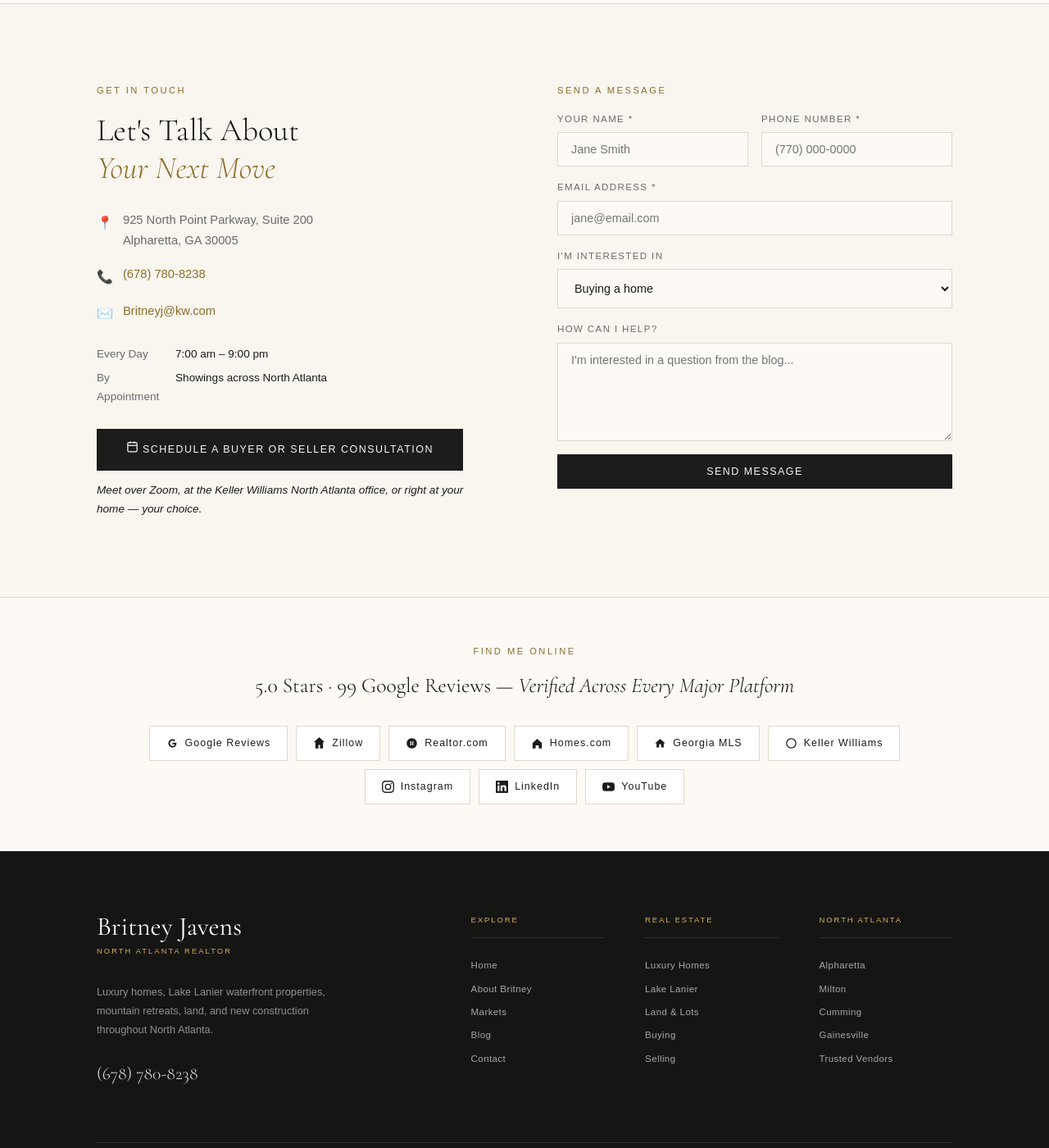
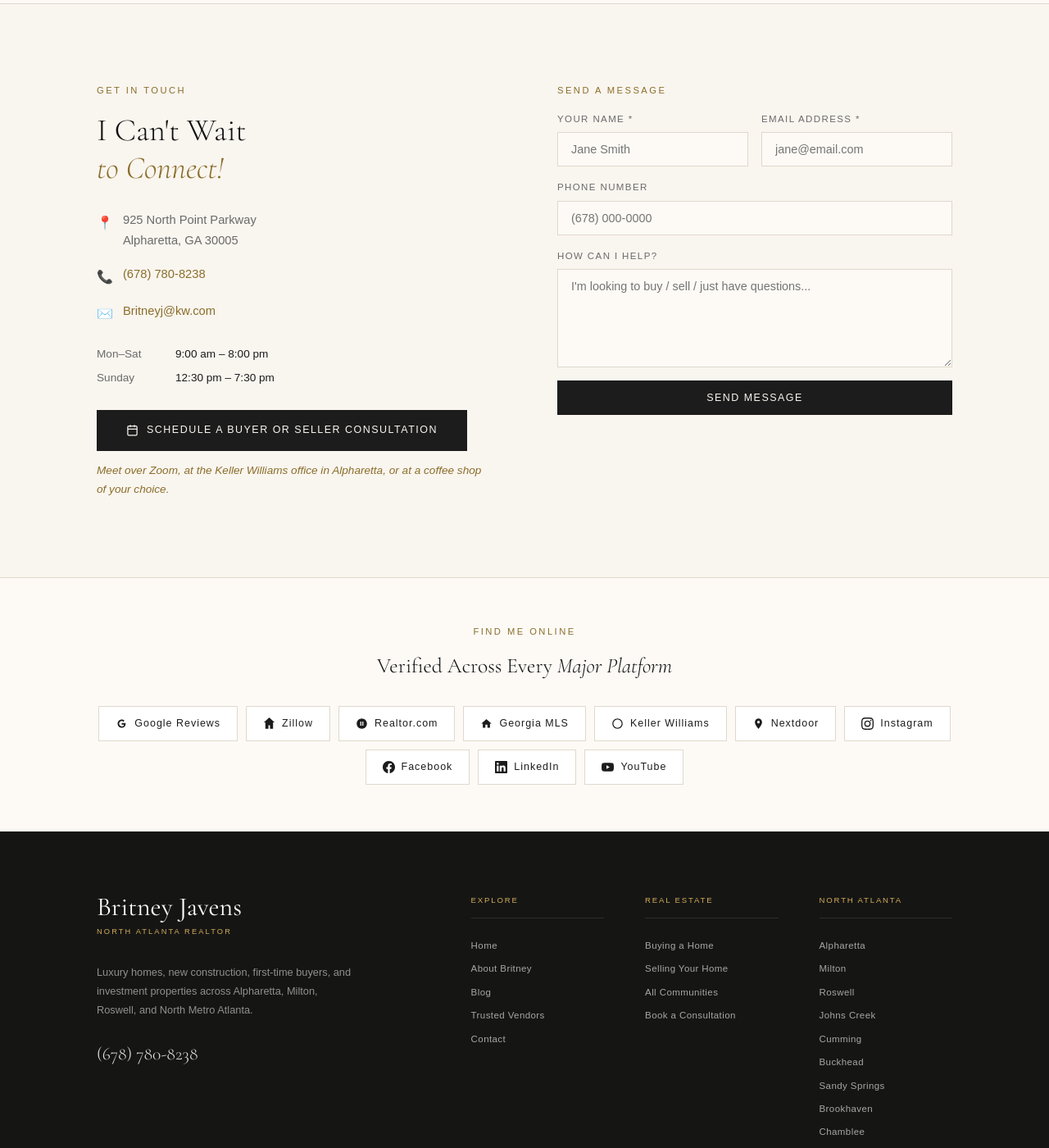
Before and after one commit to Westyn3/britney-javens-realtor, a Jekyll site: the page built from blog.html, in a window 1280 px wide and 1400 px high, scrolled down 4411 px. Shown: the whole window at 82% size. Built offline with Jekyll 4.4.1, drawn with Linux system fonts in a browser that asks for light colours; some of the changed text lies outside the part shown.

Commit message:
Revise blog.html for SEO and navigation updates
Updated meta descriptions and footer content for improved clarity and SEO. Adjusted navigation links and contact details.

```diff
--- a/blog.html
+++ b/blog.html
@@ -31,15 +31,15 @@
   <meta property="og:type" content="website" />
   <meta property="og:site_name" content="North Atlanta Realtor — Britney Javens" />
   <meta property="og:title" content="North Atlanta Real Estate Blog | Britney Javens, Realtor" />
-  <meta property="og:description" content="Straight talk from Realtor Britney Javens: Lake Lanier dock permits & water depth, Milton vs. Alpharetta, perc tests & land, mountain cabins, luxury updates." />
+  <meta property="og:description" content="North Atlanta real estate market updates, home buying tips, and seller strategies for Alpharetta, Milton, Roswell, Johns Creek, Cumming and beyond from Realtor® Britney Javens." />
   <meta property="og:url" content="https://northatlantarealtor.homes/blog.html" />
   <meta property="og:image" content="https://northatlantarealtor.homes/og-image.jpg" />
   <meta property="og:image:width" content="1200" />
   <meta property="og:image:height" content="630" />
-  <meta property="og:image:alt" content="Britney Javens — Luxury, Lake Lanier & North Atlanta Realtor, Keller Williams" />
+  <meta property="og:image:alt" content="Britney Javens — North Atlanta Realtor, Keller Williams" />
   <meta name="twitter:card" content="summary_large_image" />
   <meta name="twitter:title" content="North Atlanta Real Estate Blog | Britney Javens, Realtor" />
-  <meta name="twitter:description" content="Straight talk from Realtor Britney Javens: Lake Lanier dock permits & water depth, Milton vs. Alpharetta, perc tests & land, mountain cabins, luxury updates." />
+  <meta name="twitter:description" content="North Atlanta real estate market updates, home buying tips, and seller strategies for Alpharetta, Milton, Roswell, Johns Creek, Cumming and beyond from Realtor® Britney Javens." />
   <meta name="twitter:image" content="https://northatlantarealtor.homes/og-image.jpg" />
   <meta name="geo.region" content="US-GA" />
   <meta name="geo.placename" content="Alpharetta, Georgia" />
@@ -64,7 +64,7 @@
 <nav id="main-nav">
   <a href="index.html" class="nav-logo">Britney Javens<span>North Atlanta Realtor</span></a>
   <ul class="nav-links">
-    <li><a href="index.html">Home</a></li>
+    <li><a href="index.html" class="active">Home</a></li>
     <li class="nav-dropdown">
       <a href="about.html">About <span class="caret">▾</span></a>
       <div class="nav-dropdown-menu">
@@ -91,7 +91,7 @@
       </div>
     </li>
     <li><a href="trusted-vendors.html">Trusted Vendors</a></li>
-    <li><a href="blog.html" class="active">Blog</a></li>
+    <li><a href="blog.html">Blog</a></li>
     <li><a href="contact.html" class="nav-cta">Contact Me</a></li>
   </ul>
   <button class="nav-hamburger" id="hamburger" aria-label="Menu">
@@ -119,8 +119,6 @@
     <a href="norcross.html">Norcross</a>
     <a href="duluth.html">Duluth</a>
   </div>
-  <a href="luxury-homes.html">Luxury Homes</a>
-  <a href="land-lots.html">Land &amp; Lots</a>
   <a href="trusted-vendors.html">Trusted Vendors</a>
   <a href="blog.html">Blog</a>
   <a href="contact.html">Contact Me</a>
@@ -157,100 +155,62 @@
 <!-- ═══════════ FOOTER — on every page ═══════════ -->
 
 <!-- 1. Get In Touch -->
-<div class="footer-contact" id="contact">
+<div class="footer-contact">
   <div class="container">
     <div class="contact-info-col">
       <p class="section-label">Get In Touch</p>
-      <h2>Let's Talk About<br><em>Your Next Move</em></h2>
-      <div class="contact-detail">
-        <span class="icon">📍</span>
-        <p>925 North Point Parkway, Suite 200<br>Alpharetta, GA 30005</p>
+      <h2>I Can't Wait<br><em>to Connect!</em></h2>
+      <div class="contact-detail"><span class="icon">📍</span><p>925 North Point Parkway<br>Alpharetta, GA 30005</p></div>
+      <div class="contact-detail"><span class="icon">📞</span><p><a href="tel:6787808238">(678) 780-8238</a></p></div>
+      <div class="contact-detail"><span class="icon">✉️</span><p><a href="mailto:Britneyj@kw.com">Britneyj@kw.com</a></p></div>
+      <div class="hours-grid" style="margin-top:24px;">
+        <span class="day">Mon–Sat</span><span class="time">9:00 am – 8:00 pm</span>
+        <span class="day">Sunday</span><span class="time">12:30 pm – 7:30 pm</span>
       </div>
-      <div class="contact-detail">
-        <span class="icon">📞</span>
-        <p><a href="tel:6787808238">(678) 780-8238</a></p>
-      </div>
-      <div class="contact-detail">
-        <span class="icon">✉️</span>
-        <p><a href="mailto:Britneyj@kw.com">Britneyj@kw.com</a></p>
-      </div>
-      <div class="hours-grid" style="margin-top:24px;">
-        <span class="day">Every Day</span><span class="time">7:00 am – 9:00 pm</span>
-        <span class="day">By Appointment</span><span class="time">Showings across North Atlanta</span>
-      </div>
-      <a href="https://calendly.com/britneysellsatl/" target="_blank" rel="noopener" class="btn-primary" style="margin-top:28px;gap:10px;">
+      <a href="https://calendly.com/britneysellsatl/" target="_blank" rel="noopener" class="btn-primary" style="margin-top:28px;display:inline-flex;align-items:center;gap:10px;">
         <svg width="15" height="15" viewBox="0 0 24 24" fill="none" stroke="currentColor" stroke-width="2" style="flex-shrink:0;"><rect x="3" y="4" width="18" height="18" rx="2"/><line x1="16" y1="2" x2="16" y2="6"/><line x1="8" y1="2" x2="8" y2="6"/><line x1="3" y1="10" x2="21" y2="10"/></svg>
         Schedule a Buyer or Seller Consultation
       </a>
-      <p style="margin-top:12px;font-size:0.85rem;color:var(--gold-dark);font-style:italic;">Meet over Zoom, at the Keller Williams North Atlanta office, or right at your home &mdash; your choice.</p>
+      <p style="margin-top:12px;font-size:0.85rem;color:var(--gold-text);font-style:italic;">Meet over Zoom, at the Keller Williams office in Alpharetta, or at a coffee shop of your choice.</p>
     </div>
     <div>
       <p class="section-label">Send a Message</p>
       <div id="form-success" class="form-success">Thanks! I'll be in touch soon. 🏡</div>
       <form class="contact-form" id="contact-form" action="https://formspree.io/f/xjglzlno" method="POST">
         <div class="form-row">
-          <div class="form-group">
-            <label for="name">Your Name *</label>
-            <input type="text" id="name" name="name" required placeholder="Jane Smith" />
+          <div class="form-group"><label for="name">Your Name *</label><input type="text" id="name" name="name" required placeholder="Jane Smith" /></div>
+          <div class="form-group"><label for="email">Email Address *</label><input type="email" id="email" name="email" required placeholder="jane@email.com" /></div>
         </div>
-          <div class="form-group">
-            <label for="phone">Phone Number *</label>
-            <input type="tel" id="phone" name="phone" required placeholder="(770) 000-0000" />
-          </div>
-        </div>
-        <div class="form-group">
-          <label for="email">Email Address *</label>
-          <input type="email" id="email" name="email" required placeholder="jane@email.com" />
-        </div>
-        <div class="form-group">
-          <label for="interest">I'm interested in</label>
-          <select id="interest" name="interest" style="width:100%;padding:14px 16px;border:1px solid var(--border);background:var(--warm-white);font-family:var(--sans);font-size:0.9rem;color:var(--ink);">
-            <option value="Buying a home">Buying a home</option>
-            <option value="Selling my home">Selling my home</option>
-            <option value="North Atlanta relocation">North Atlanta relocation</option>
-            <option value="Luxury home">Luxury home</option>
-            <option value="Investment property">Investment property</option>
-            <option value="New construction">New construction</option>
-            <option value="Relocating to North Atlanta">Relocating to North Atlanta</option>
-            <option value="Something else">Something else</option>
-          </select>
-        </div>
-        <div class="form-group">
-          <label for="message">How can I help?</label>
-          <textarea id="message" name="message" placeholder="I'm interested in a question from the blog..."></textarea>
-        </div>
-        <input type="hidden" name="_subject" value="New lead from northatlantarealtor.homes" />
+        <div class="form-group"><label for="phone">Phone Number</label><input type="tel" id="phone" name="phone" placeholder="(678) 000-0000" /></div>
+        <div class="form-group"><label for="message">How can I help?</label><textarea id="message" name="message" placeholder="I'm looking to buy / sell / just have questions..."></textarea></div>
         <button type="submit" class="btn-primary">Send Message</button>
       </form>
     </div>
   </div>
 </div>
-
-<!-- 2. Find Me Online -->
 <div class="footer-profiles">
   <div class="container">
     <p class="fp-label">Find Me Online</p>
-    <h3>5.0 Stars · 99 Google Reviews — <em>Verified Across Every Major Platform</em></h3>
+    <h3>Verified Across Every <em>Major Platform</em></h3>
     <div class="fp-links">
-      <a href="https://www.google.com/search?q=Britney+Hilliard+Realtor+-+Keller+Williams+North+Atlanta" target="_blank" rel="noopener"><svg width="15" height="15" viewBox="0 0 24 24" fill="currentColor"><path d="M12 11v2.8h4.6c-.2 1.2-1.4 3.5-4.6 3.5-2.8 0-5-2.3-5-5.2s2.2-5.2 5-5.2c1.6 0 2.6.7 3.2 1.3l2.2-2.1C16 4.8 14.2 4 12 4 7.6 4 4 7.6 4 12s3.6 8 8 8c4.6 0 7.7-3.2 7.7-7.8 0-.5-.1-.9-.1-1.3H12z"/></svg>Google Reviews</a>
-      <a href="https://www.zillow.com/profile/Britneyhilliard1" target="_blank" rel="noopener"><svg width="15" height="15" viewBox="0 0 24 24" fill="currentColor"><path d="M12 0L1.5 9.5h3V22h6v-7h3v7h6V9.5h3L12 0z"/></svg>Zillow</a>
-      <a href="https://www.realtor.com/realestateagents/5fedf42346d39e00112a7d43" target="_blank" rel="noopener"><svg width="15" height="15" viewBox="0 0 24 24" fill="currentColor"><path d="M12 2C6.48 2 2 6.48 2 12s4.48 10 10 10 10-4.48 10-10S17.52 2 12 2zm-1 14H9V8h2v8zm4 0h-2V8h2v8z"/></svg>Realtor.com</a>
-      <a href="https://www.homes.com/real-estate-agents/karen-hilliard/8vegeq2/" target="_blank" rel="noopener"><svg width="15" height="15" viewBox="0 0 24 24" fill="currentColor"><path d="M3 11l9-8 9 8v10a1 1 0 01-1 1h-5v-6H9v6H4a1 1 0 01-1-1z"/></svg>Homes.com</a>
-      <a href="https://www.georgiamls.com/real-estate-agents/HILLIARDKAR" target="_blank" rel="noopener"><svg width="15" height="15" viewBox="0 0 24 24" fill="currentColor"><path d="M10 20v-6h4v6h5v-8h3L12 3 2 12h3v8z"/></svg>Georgia MLS</a>
-      <a href="https://kw.com/agent/karen-hilliard/829485" target="_blank" rel="noopener"><svg width="15" height="15" viewBox="0 0 24 24" fill="currentColor"><path d="M12 2C6.48 2 2 6.48 2 12s4.48 10 10 10 10-4.48 10-10S17.52 2 12 2zm0 18c-4.41 0-8-3.59-8-8s3.59-8 8-8 8 3.59 8 8-3.59 8-8 8z"/></svg>Keller Williams</a>
-      <a href="https://www.instagram.com/thelegacyteam_/" target="_blank" rel="noopener"><svg width="15" height="15" viewBox="0 0 24 24" fill="currentColor"><path d="M12 2.2c3.2 0 3.6 0 4.8.1 3.3.1 4.8 1.7 4.9 4.9.1 1.3.1 1.6.1 4.8s0 3.6-.1 4.8c-.1 3.2-1.7 4.8-4.9 4.9-1.3.1-1.6.1-4.8.1s-3.6 0-4.8-.1c-3.3-.1-4.8-1.7-4.9-4.9-.1-1.3-.1-1.6-.1-4.8s0-3.6.1-4.8C2.4 4 4 2.4 7.2 2.3 8.4 2.2 8.8 2.2 12 2.2zM12 0C8.7 0 8.3 0 7.1.1 2.7.3.3 2.7.1 7.1 0 8.3 0 8.7 0 12s0 3.7.1 4.9c.2 4.4 2.6 6.8 7 7 1.2.1 1.6.1 4.9.1s3.7 0 4.9-.1c4.4-.2 6.8-2.6 7-7 .1-1.2.1-1.6.1-4.9s0-3.7-.1-4.9c-.2-4.4-2.6-6.8-7-7C15.7 0 15.3 0 12 0zm0 5.8a6.2 6.2 0 100 12.4 6.2 6.2 0 000-12.4zM12 16a4 4 0 110-8 4 4 0 010 8zm6.4-11.8a1.4 1.4 0 100 2.9 1.4 1.4 0 000-2.9z"/></svg>Instagram</a>
-      <a href="https://www.linkedin.com/in/karen-hilliard-realtor-085a55300/" target="_blank" rel="noopener"><svg width="15" height="15" viewBox="0 0 24 24" fill="currentColor"><path d="M20.447 20.452h-3.554v-5.569c0-1.328-.027-3.037-1.852-3.037-1.853 0-2.136 1.445-2.136 2.939v5.667H9.351V9h3.414v1.561h.046c.477-.9 1.637-1.85 3.37-1.85 3.601 0 4.267 2.37 4.267 5.455v6.286zM5.337 7.433a2.062 2.062 0 01-2.063-2.065 2.064 2.064 0 112.063 2.065zm1.782 13.019H3.555V9h3.564v11.452zM22.225 0H1.771C.792 0 0 .774 0 1.729v20.542C0 23.227.792 24 1.771 24h20.451C23.2 24 24 23.227 24 22.271V1.729C24 .774 23.2 0 22.222 0h.003z"/></svg>LinkedIn</a>
-      <a href="https://www.youtube.com/@BritneyHilliardRealtor" target="_blank" rel="noopener"><svg width="15" height="15" viewBox="0 0 24 24" fill="currentColor"><path d="M23.495 6.205a3.007 3.007 0 00-2.088-2.088c-1.87-.501-9.396-.501-9.396-.501s-7.507-.01-9.396.501A3.007 3.007 0 00.527 6.205a31.247 31.247 0 00-.522 5.805 31.247 31.247 0 00.522 5.783 3.007 3.007 0 002.088 2.088c1.868.502 9.396.502 9.396.502s7.506 0 9.396-.502a3.007 3.007 0 002.088-2.088 31.247 31.247 0 00.5-5.783 31.247 31.247 0 00-.5-5.805zM9.609 15.601V8.408l6.264 3.602z"/></svg>YouTube</a>
+      <a href="https://www.google.com/search?q=Britney+Javens+Realtor" target="_blank" rel="noopener"><svg width="15" height="15" viewBox="0 0 24 24" fill="currentColor"><path d="M12 11v2.8h4.6c-.2 1.2-1.4 3.5-4.6 3.5-2.8 0-5-2.3-5-5.2s2.2-5.2 5-5.2c1.6 0 2.6.7 3.2 1.3l2.2-2.1C16 4.8 14.2 4 12 4 7.6 4 4 7.6 4 12s3.6 8 8 8c4.6 0 7.7-3.2 7.7-7.8 0-.5-.1-.9-.1-1.3H12z"/></svg>Google Reviews</a>
+      <a href="https://www.zillow.com/profile/Britneysellsatl" target="_blank" rel="noopener"><svg width="15" height="15" viewBox="0 0 24 24" fill="currentColor"><path d="M12 0L1.5 9.5h3V22h6v-7h3v7h6V9.5h3L12 0z"/></svg>Zillow</a>
+      <a href="https://www.realtor.com/realestateagents/631116af437786b96006a407" target="_blank" rel="noopener"><svg width="15" height="15" viewBox="0 0 24 24" fill="currentColor"><path d="M12 2C6.48 2 2 6.48 2 12s4.48 10 10 10 10-4.48 10-10S17.52 2 12 2zm-1 14H9V8h2v8zm4 0h-2V8h2v8z"/></svg>Realtor.com</a>
+      <a href="https://www.georgiamls.com/real-estate-agents/JAVENSBRIT" target="_blank" rel="noopener"><svg width="15" height="15" viewBox="0 0 24 24" fill="currentColor"><path d="M10 20v-6h4v6h5v-8h3L12 3 2 12h3v8z"/></svg>Georgia MLS</a>
+      <a href="https://britneyj.kw.com/" target="_blank" rel="noopener"><svg width="15" height="15" viewBox="0 0 24 24" fill="currentColor"><path d="M12 2C6.48 2 2 6.48 2 12s4.48 10 10 10 10-4.48 10-10S17.52 2 12 2zm0 18c-4.41 0-8-3.59-8-8s3.59-8 8-8 8 3.59 8 8-3.59 8-8 8z"/></svg>Keller Williams</a>
+      <a href="https://nextdoor.com/pages/britney-javens-realtor-gainesville-ga/" target="_blank" rel="noopener"><svg width="15" height="15" viewBox="0 0 24 24" fill="currentColor"><path d="M12 2C8.13 2 5 5.13 5 9c0 5.25 7 13 7 13s7-7.75 7-13c0-3.87-3.13-7-7-7zm0 9.5c-1.38 0-2.5-1.12-2.5-2.5s1.12-2.5 2.5-2.5 2.5 1.12 2.5 2.5-1.12 2.5-2.5 2.5z"/></svg>Nextdoor</a>
+      <a href="https://www.instagram.com/britneysellsatl/" target="_blank" rel="noopener"><svg width="15" height="15" viewBox="0 0 24 24" fill="currentColor"><path d="M12 2.2c3.2 0 3.6 0 4.8.1 3.3.1 4.8 1.7 4.9 4.9.1 1.3.1 1.6.1 4.8s0 3.6-.1 4.8c-.1 3.2-1.7 4.8-4.9 4.9-1.3.1-1.6.1-4.8.1s-3.6 0-4.8-.1c-3.3-.1-4.8-1.7-4.9-4.9-.1-1.3-.1-1.6-.1-4.8s0-3.6.1-4.8C2.4 4 4 2.4 7.2 2.3 8.4 2.2 8.8 2.2 12 2.2zM12 0C8.7 0 8.3 0 7.1.1 2.7.3.3 2.7.1 7.1 0 8.3 0 8.7 0 12s0 3.7.1 4.9c.2 4.4 2.6 6.8 7 7 1.2.1 1.6.1 4.9.1s3.7 0 4.9-.1c4.4-.2 6.8-2.6 7-7 .1-1.2.1-1.6.1-4.9s0-3.7-.1-4.9c-.2-4.4-2.6-6.8-7-7C15.7 0 15.3 0 12 0zm0 5.8a6.2 6.2 0 100 12.4 6.2 6.2 0 000-12.4zM12 16a4 4 0 110-8 4 4 0 010 8zm6.4-11.8a1.4 1.4 0 100 2.9 1.4 1.4 0 000-2.9z"/></svg>Instagram</a>
+      <a href="https://www.facebook.com/Britneyj.kw" target="_blank" rel="noopener"><svg width="15" height="15" viewBox="0 0 24 24" fill="currentColor"><path d="M24 12.07C24 5.41 18.63 0 12 0S0 5.41 0 12.07C0 18.1 4.39 23.09 10.13 24v-8.44H7.08v-3.49h3.05V9.41c0-3.02 1.79-4.69 4.53-4.69 1.31 0 2.68.23 2.68.23v2.97h-1.51c-1.49 0-1.95.93-1.95 1.89v2.26h3.32l-.53 3.49h-2.79V24C19.61 23.09 24 18.1 24 12.07z"/></svg>Facebook</a>
+      <a href="https://www.linkedin.com/in/britneysellsatl/" target="_blank" rel="noopener"><svg width="15" height="15" viewBox="0 0 24 24" fill="currentColor"><path d="M20.447 20.452h-3.554v-5.569c0-1.328-.027-3.037-1.852-3.037-1.853 0-2.136 1.445-2.136 2.939v5.667H9.351V9h3.414v1.561h.046c.477-.9 1.637-1.85 3.37-1.85 3.601 0 4.267 2.37 4.267 5.455v6.286zM5.337 7.433a2.062 2.062 0 01-2.063-2.065 2.064 2.064 0 112.063 2.065zm1.782 13.019H3.555V9h3.564v11.452zM22.225 0H1.771C.792 0 0 .774 0 1.729v20.542C0 23.227.792 24 1.771 24h20.451C23.2 24 24 23.227 24 22.271V1.729C24 .774 23.2 0 22.222 0h.003z"/></svg>LinkedIn</a>
+      <a href="https://www.youtube.com/channel/UCke1YKJZoCyOI-bDyOpbhpg" target="_blank" rel="noopener"><svg width="15" height="15" viewBox="0 0 24 24" fill="currentColor"><path d="M23.495 6.205a3.007 3.007 0 00-2.088-2.088c-1.87-.501-9.396-.501-9.396-.501s-7.507-.01-9.396.501A3.007 3.007 0 00.527 6.205a31.247 31.247 0 00-.522 5.805 31.247 31.247 0 00.522 5.783 3.007 3.007 0 002.088 2.088c1.868.502 9.396.502 9.396.502s7.506 0 9.396-.502a3.007 3.007 0 002.088-2.088 31.247 31.247 0 00.5-5.783 31.247 31.247 0 00-.5-5.805zM9.609 15.601V8.408l6.264 3.602z"/></svg>YouTube</a>
     </div>
   </div>
 </div>
-
 <footer class="footer-bar">
   <div class="footer-bar-inner">
 
     <div class="footer-main">
 
-      <!-- BRAND -->
       <div class="footer-brand">
         <a href="index.html" class="footer-logo">
           Britney Javens
@@ -258,18 +218,16 @@
         </a>
 
         <p class="footer-brand-copy">
-          Luxury homes, Lake Lanier waterfront properties,
-          mountain retreats, land, and new construction
-          throughout North Atlanta.
+          Luxury homes, new construction, first-time buyers,
+          and investment properties across Alpharetta, Milton,
+          Roswell, and North Metro Atlanta.
         </p>
 
-        <a href="tel:6787808238" class="footer-phone">
+        <a href="tel:+16787808238" class="footer-phone">
           (678) 780-8238
         </a>
       </div>
 
-
-      <!-- NAVIGATION -->
       <div class="footer-menu">
 
         <div class="footer-menu-col">
@@ -277,37 +235,39 @@
 
           <a href="index.html">Home</a>
           <a href="about.html">About Britney</a>
-          <a href="market.html">Markets</a>
           <a href="blog.html">Blog</a>
-          <a href="#contact">Contact</a>
+          <a href="trusted-vendors.html">Trusted Vendors</a>
+          <a href="contact.html">Contact</a>
         </div>
-
 
         <div class="footer-menu-col">
           <p class="footer-menu-title">Real Estate</p>
 
-          <a href="luxury-homes.html">Luxury Homes</a>
-          <a href="lake-lanier.html">Lake Lanier</a>
-          <a href="land-lots.html">Land &amp; Lots</a>
-          <a href="buying.html">Buying</a>
-          <a href="selling.html">Selling</a>
+          <a href="buying.html">Buying a Home</a>
+          <a href="selling.html">Selling Your Home</a>
+          <a href="market.html">All Communities</a>
+          <a href="https://calendly.com/britneysellsatl/" target="_blank" rel="noopener">Book a Consultation</a>
         </div>
-
 
         <div class="footer-menu-col">
           <p class="footer-menu-title">North Atlanta</p>
 
           <a href="alpharetta.html">Alpharetta</a>
           <a href="milton.html">Milton</a>
+          <a href="roswell.html">Roswell</a>
+          <a href="johns-creek.html">Johns Creek</a>
           <a href="cumming.html">Cumming</a>
-          <a href="gainesville.html">Gainesville</a>
-          <a href="trusted-vendors.html">Trusted Vendors</a>
+          <a href="buckhead.html">Buckhead</a>
+          <a href="sandy-springs.html">Sandy Springs</a>
+          <a href="brookhaven.html">Brookhaven</a>
+          <a href="chamblee.html">Chamblee</a>
+          <a href="norcross.html">Norcross</a>
+          <a href="duluth.html">Duluth</a>
         </div>
 
       </div>
 
     </div>
-
 
         <!-- BROKERAGE BAR -->
     <div class="footer-kw-bar">
@@ -338,7 +296,7 @@
       <div class="footer-credit">
         Website by
         <a
-          href="https://knoxlinesystems.com"
+          href="https://www.knoxlinesystems.com/?utm_source=northatlantarealtor&utm_medium=referral&utm_campaign=footer-credit"
           target="_blank"
           rel="noopener"
         >
```
Also changed, not shown: other parts of blog.html (+0 -2 lines). Lines whose indentation alone changed are shown as unchanged.
